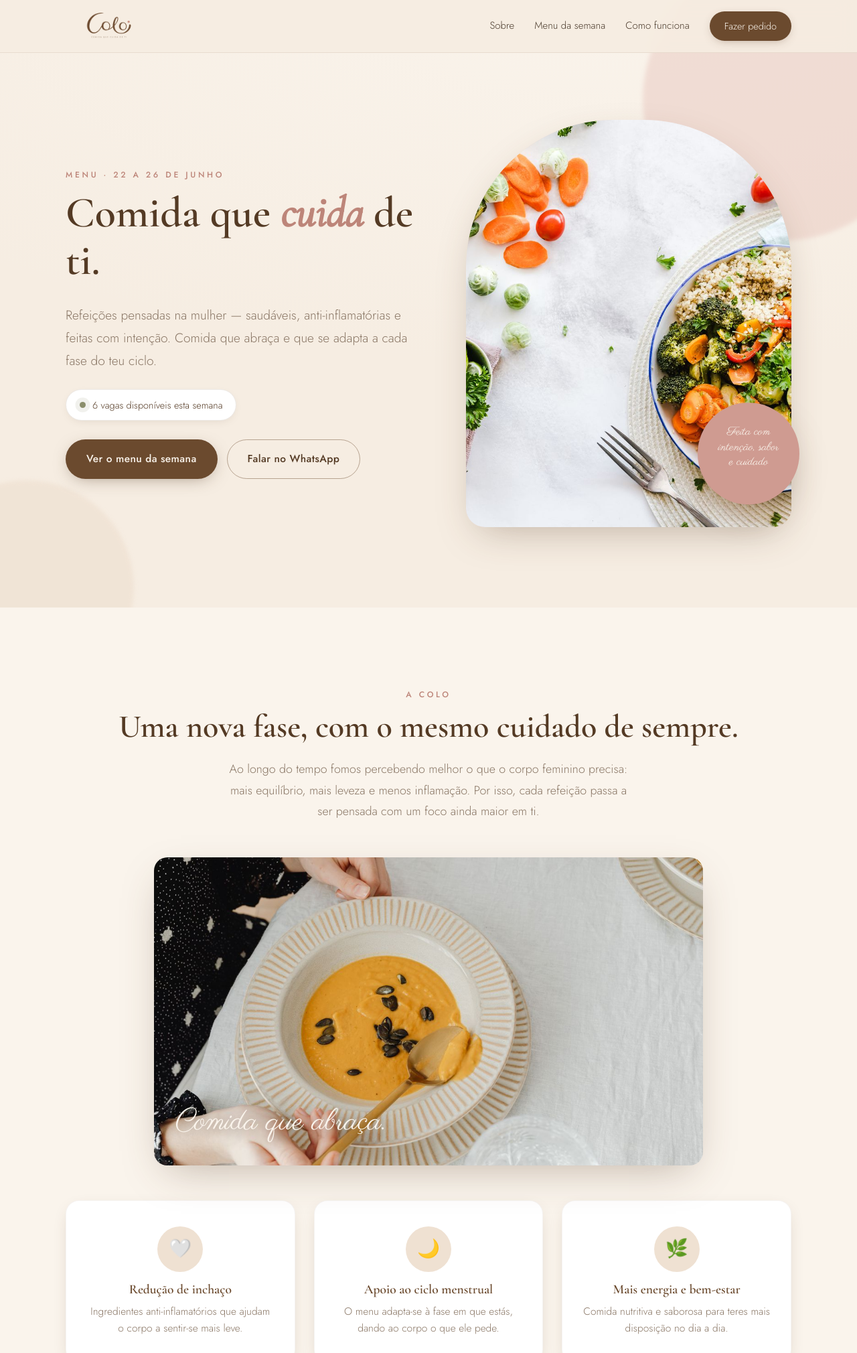
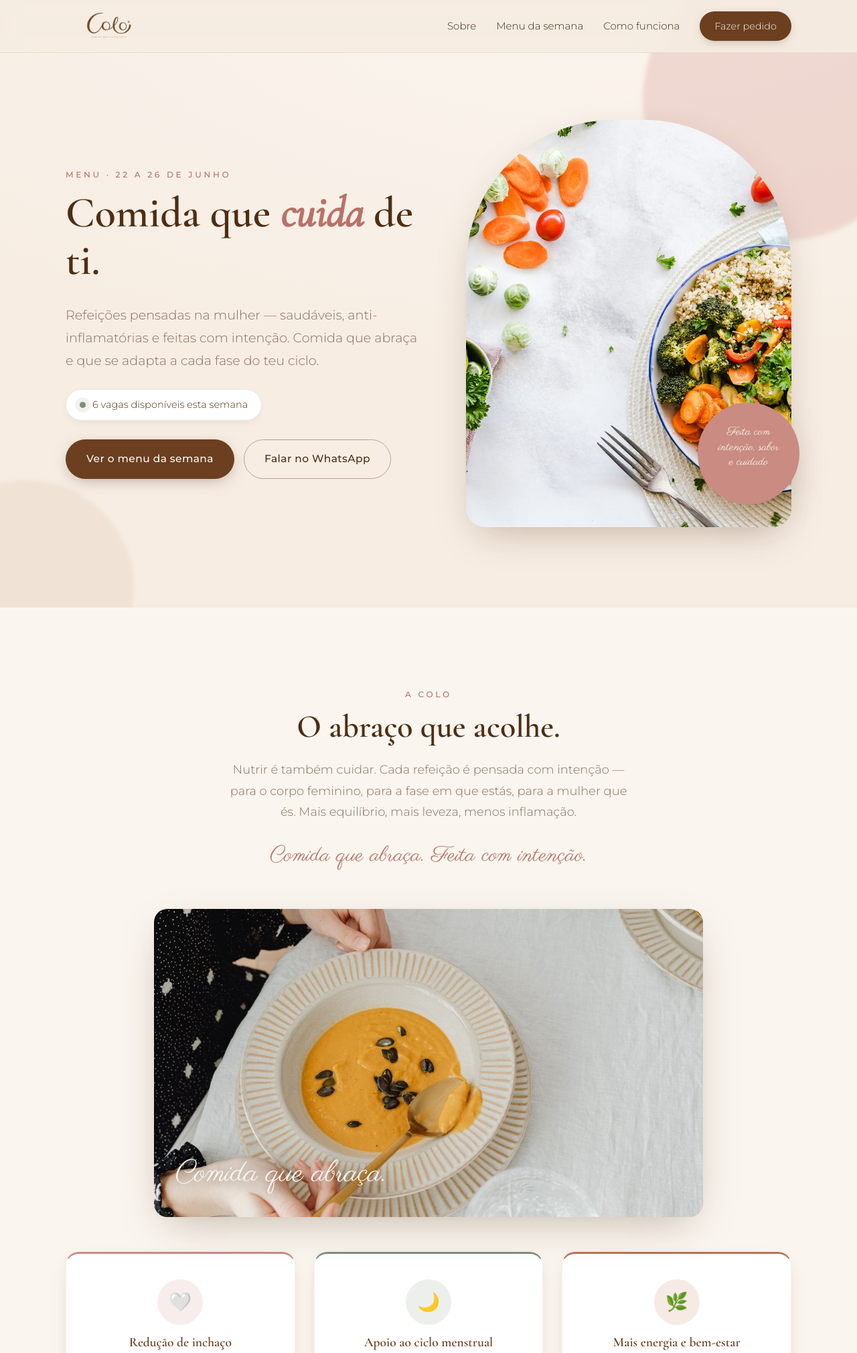
Before and after one commit to am26dev/colo, a PHP site: page / in a window 1280 px wide; the page is wider, and only the part inside the window is pictured. Shown: the top 2020 px of that part at 67% size. Run offline with PHP 8.4, Linux system fonts and the light colour scheme.

Commit message:
brand: aplicar identidade visual oficial do manual de marca
- Paleta de cores exata: castanho #6b3f1f, rosa #c98b82, verde-sálvia #7d9178, terracota #c07055
- Tipografia: Montserrat + Lato (substituir Jost) para corpo de texto
- Conceito da marca: 'O abraço que acolhe. Nutrir é também cuidar.'
- Frase conceito em script na secção Sobre
- Pilares com bordas coloridas: rosa, verde-sálvia e terracota
- Footer strip com valores oficiais: Acolhimento · Nutrição real · Feminino · Leveza · Presença
- Footer fundo castanho escuro (#4e2e13)

```diff
--- a/assets/css/styles.css
+++ b/assets/css/styles.css
@@ -6,28 +6,31 @@
    ========================================================= */
 
 :root {
-  --brown:        #6b4a2e;
-  --brown-dark:   #543a24;
-  --cream:        #f6ede2;
-  --cream-2:      #efe1d2;
-  --cream-3:      #faf4ec;
-  --rose:         #cf9b91;
-  --rose-deep:    #bd8579;
-  --rose-soft:    #e7c3bb;
-  --sage:         #8b8e6c;
-  --ink:          #4a3a2c;
-  --muted:        #8a7766;
+  /* Paleta oficial do manual de marca Colo */
+  --brown:        #6b3f1f;   /* castanho principal do logo */
+  --brown-dark:   #4e2e13;   /* castanho escuro para texto */
+  --cream:        #f7ede3;   /* creme claro de fundo */
+  --cream-2:      #eedfd0;   /* creme médio */
+  --cream-3:      #faf5ef;   /* creme muito claro */
+  --rose:         #c98b82;   /* rosa queimado principal */
+  --rose-deep:    #b87268;   /* rosa mais escuro */
+  --rose-soft:    #e2b8b0;   /* rosa suave */
+  --sage:         #7d9178;   /* verde-sálvia do manual */
+  --sage-light:   #a8b8a4;   /* verde-sálvia claro */
+  --terracota:    #c07055;   /* terracota do manual */
+  --ink:          #3e2a18;   /* castanho muito escuro para texto */
+  --muted:        #8a7060;   /* cinza-castanho para texto secundário */
   --white:        #ffffff;
 
   --radius:   20px;
   --radius-sm:14px;
-  --shadow:   0 20px 60px -20px rgba(84, 58, 36, .38);
-  --shadow-sm:0 8px 28px -12px rgba(84, 58, 36, .32);
-  --shadow-xs:0 4px 16px -8px rgba(84, 58, 36, .22);
+  --shadow:   0 20px 60px -20px rgba(78, 46, 19, .36);
+  --shadow-sm:0 8px 28px -12px rgba(78, 46, 19, .28);
+  --shadow-xs:0 4px 16px -8px rgba(78, 46, 19, .20);
   --maxw:     1140px;
 
   --serif:  "Cormorant Garamond", Georgia, serif;
-  --sans:   "Jost", -apple-system, "Segoe UI", system-ui, sans-serif;
+  --sans:   "Montserrat", "Lato", -apple-system, "Segoe UI", system-ui, sans-serif;
   --script: "Parisienne", cursive;
 }
 
@@ -467,6 +470,23 @@ p { margin: 0 0 1.1rem; }
 .pillar h3 { color: var(--brown); }
 .pillar p { color: var(--muted); margin: 0; font-size: .97rem; line-height: 1.65; }
 
+/* Variantes de cor dos pilares — paleta oficial */
+.pillar-rose .pillar-icon { background: rgba(201, 139, 130, .15); }
+.pillar-rose { border-top: 3px solid var(--rose); }
+.pillar-sage .pillar-icon { background: rgba(125, 145, 120, .15); }
+.pillar-sage { border-top: 3px solid var(--sage); }
+.pillar-terra .pillar-icon { background: rgba(192, 112, 85, .15); }
+.pillar-terra { border-top: 3px solid var(--terracota); }
+
+/* Frase conceito da marca */
+.conceito-frase {
+  font-family: var(--script);
+  font-size: clamp(1.4rem, 3vw, 2rem);
+  color: var(--rose-deep);
+  margin: 1.4rem auto 0;
+  letter-spacing: .01em;
+}
+
 /* ----------------------- menu ----------------------- */
 .menu-banner {
   max-width: 660px;
@@ -758,20 +778,29 @@ p { margin: 0 0 1.1rem; }
 }
 
 /* ----------------------- rodapé ----------------------- */
-.site-footer { background: var(--brown); color: var(--cream-2); }
+.site-footer { background: var(--brown-dark); color: var(--cream-2); }
 .footer-strip { background: var(--sage); color: var(--cream-3); }
 .footer-strip-inner {
   display: flex;
   flex-wrap: wrap;
   justify-content: center;
-  gap: 12px 44px;
-  padding: 18px 28px;
-  font-size: .84rem;
-  letter-spacing: .05em;
+  gap: 12px 40px;
+  padding: 16px 28px;
+  font-size: .78rem;
+  letter-spacing: .22em;
+  text-transform: uppercase;
+  font-weight: 500;
 }
 .footer-strip-inner span {
-  opacity: .9;
+  opacity: .88;
   transition: opacity .2s ease;
+  position: relative;
+}
+.footer-strip-inner span:not(:last-child)::after {
+  content: '•';
+  position: absolute;
+  right: -22px;
+  opacity: .5;
 }
 .footer-strip-inner span:hover { opacity: 1; }
 .footer-main { padding: 56px 28px 44px; text-align: center; }
--- a/index.html
+++ b/index.html
@@ -21,7 +21,7 @@
   <!-- Tipografia da marca -->
   <link rel="preconnect" href="https://fonts.googleapis.com" />
   <link rel="preconnect" href="https://fonts.gstatic.com" crossorigin />
-  <link href="https://fonts.googleapis.com/css2?family=Cormorant+Garamond:ital,wght@0,400;0,500;0,600;1,400&family=Jost:wght@300;400;500;600&family=Parisienne&display=swap" rel="stylesheet" />
+  <link href="https://fonts.googleapis.com/css2?family=Cormorant+Garamond:ital,wght@0,400;0,500;0,600;1,400&family=Montserrat:wght@300;400;500;600&family=Lato:wght@300;400;700&family=Parisienne&display=swap" rel="stylesheet" />
 
   <link rel="stylesheet" href="assets/css/styles.css" />
 </head>
@@ -86,12 +86,13 @@
   <section class="section sobre" id="sobre">
     <div class="container">
       <p class="eyebrow center reveal">A Colo</p>
-      <h2 class="center reveal reveal-delay-1">Uma nova fase, com o mesmo cuidado de sempre.</h2>
+      <h2 class="center reveal reveal-delay-1">O abraço que acolhe.</h2>
       <p class="section-lead center reveal reveal-delay-2">
-        Ao longo do tempo fomos percebendo melhor o que o corpo feminino precisa:
-        mais equilíbrio, mais leveza e menos inflamação. Por isso, cada refeição
-        passa a ser pensada com um foco ainda maior em ti.
+        Nutrir é também cuidar. Cada refeição é pensada com intenção — para o corpo
+        feminino, para a fase em que estás, para a mulher que és. Mais equilíbrio,
+        mais leveza, menos inflamação.
       </p>
+      <p class="conceito-frase center reveal reveal-delay-3">Comida que abraça. Feita com intenção.</p>
 
       <figure class="sobre-photo reveal reveal-delay-1">
         <img src="assets/img/cenario.jpg" alt="Uma refeição quente da Colo, pensada para cuidar de ti" loading="lazy" />
@@ -99,17 +100,17 @@
       </figure>
 
       <div class="pillars">
-        <article class="pillar reveal reveal-delay-1">
+        <article class="pillar pillar-rose reveal reveal-delay-1">
           <span class="pillar-icon">🤍</span>
           <h3>Redução de inchaço</h3>
           <p>Ingredientes anti-inflamatórios que ajudam o corpo a sentir-se mais leve.</p>
         </article>
-        <article class="pillar reveal reveal-delay-2">
+        <article class="pillar pillar-sage reveal reveal-delay-2">
           <span class="pillar-icon">🌙</span>
           <h3>Apoio ao ciclo menstrual</h3>
           <p>O menu adapta-se à fase em que estás, dando ao corpo o que ele pede.</p>
         </article>
-        <article class="pillar reveal reveal-delay-3">
+        <article class="pillar pillar-terra reveal reveal-delay-3">
           <span class="pillar-icon">🌿</span>
           <h3>Mais energia e bem-estar</h3>
           <p>Comida nutritiva e saborosa para teres mais disposição no dia a dia.</p>
@@ -248,10 +249,11 @@
   <footer class="site-footer">
     <div class="footer-strip">
       <div class="container footer-strip-inner">
-        <span>🌿 Anti-inflamatórias</span>
-        <span>🥗 Nutritivas</span>
-        <span>🤍 Feitas com intenção</span>
-        <span>🌸 Para o corpo feminino</span>
+        <span>Acolhimento</span>
+        <span>Nutrição real</span>
+        <span>Feminino</span>
+        <span>Leveza</span>
+        <span>Presença</span>
       </div>
     </div>
     <div class="container footer-main">
```
